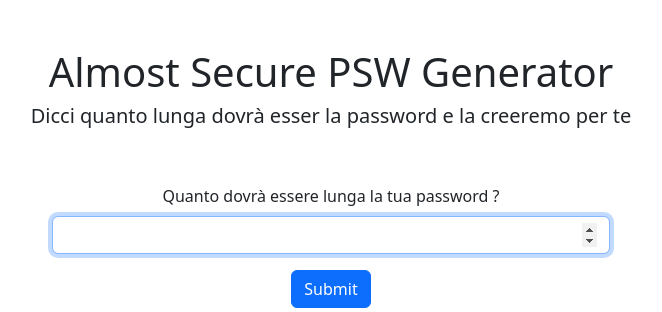
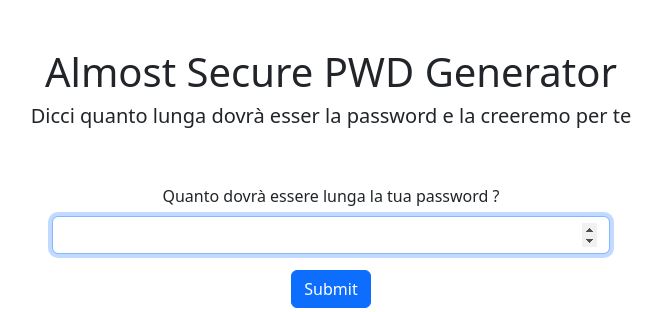
Before and after one commit to StefanoMela/php-strong-password-generator, a PHP site: page / in a window 1280 px wide. Shown: the top 312 px of the page, without its empty margins (309-971 px from the left). Run offline with PHP 8.4, Linux system fonts and the light colour scheme.

Commit message:
feat MS 2

```diff
--- /dev/null
+++ b/functions.php
@@ -0,0 +1,19 @@
+<?php
+function createPassword($pwd_length)
+{
+    $chars = 'ABCDEFGHIJKLMNOPQRSTUVWXYZabcdefghijklmnopqrstuvwxyz0123456789!@#$%^&*()';
+    $password = '';
+
+    for ($i = 0; $i < $pwd_length; $i++) {
+        $password .= $chars[rand(0, strlen($chars))];
+    };
+    return $password;
+};
+
+if (isset($_GET['pwd_length'])) {
+    $pwd_length = $_GET['pwd_length'];
+    if (is_numeric($pwd_length)) {
+        $secure_pwd = createPassword($pwd_length);
+    };
+};
+?>
--- a/index.php
+++ b/index.php
@@ -1,27 +1,9 @@
 <?php
 
 
-function createPassword($pwd_length)
-{
-    $chars = 'ABCDEFGHIJKLMNOPQRSTUVWXYZabcdefghijklmnopqrstuvwxyz0123456789!@#$%^&*()';
-    $password = '';
+include __DIR__ . '/functions.php';
 
-    for ($i = 0; $i < $pwd_length; $i++) {
-        $password .= $chars[rand(0, strlen($chars))];
-    };
-    return $password;
-};
-
-if (isset($_GET['pwd_length'])) {
-    $pwd_length = $_GET['pwd_length'];
-    if (is_numeric($pwd_length)) {
-        $secure_pwd = createPassword($pwd_length);
-    };
-};
 ?>
-
-
-
 
 <!DOCTYPE html>
 <html lang="en">
@@ -38,13 +20,13 @@ if (isset($_GET['pwd_length'])) {
 <body>
     <div class="container d-flex flex-column align-items-center text-center">
         <div class="title my-5">
-            <h1>Almost Secure PSW Generator</h1>
+            <h1>Almost Secure PWD Generator</h1>
             <h5>Dicci quanto lunga dovrà esser la password e la creeremo per te</h5>
         </div>
         <form method="GET" class="w-50">
             <div class="mb-3">
-                <label for="psw-length" class="form-label">Quanto dovrà essere lunga la tua password ?</label>
-                <input type="number" autofocus max="30" name="pwd_length" class="form-control" id="pwd-length">
+                <label for="pwd_length" class="form-label">Quanto dovrà essere lunga la tua password ?</label>
+                <input type="number" autofocus min="8" max="30" name="pwd_length" class="form-control" id="pwd_length">
             </div>
             <button type="submit" class="btn btn-primary">Submit</button>
         </form>
```
